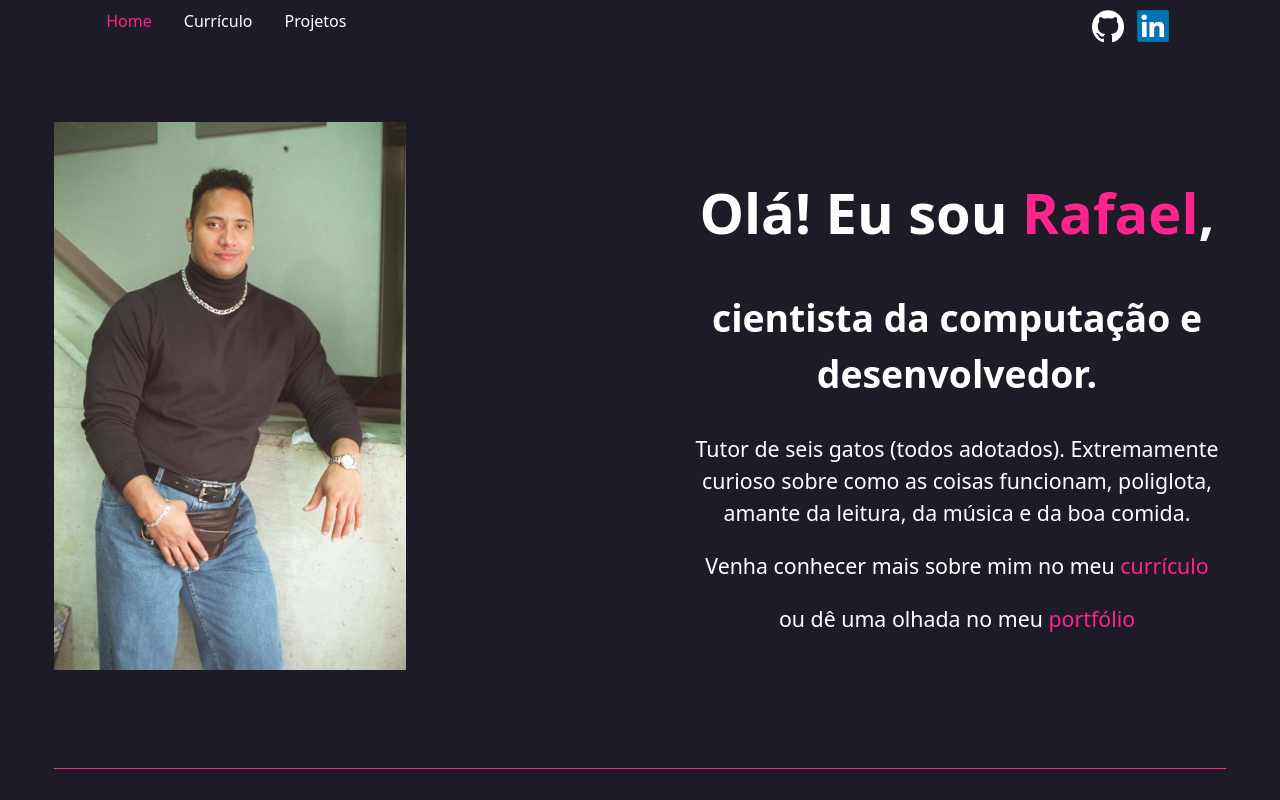
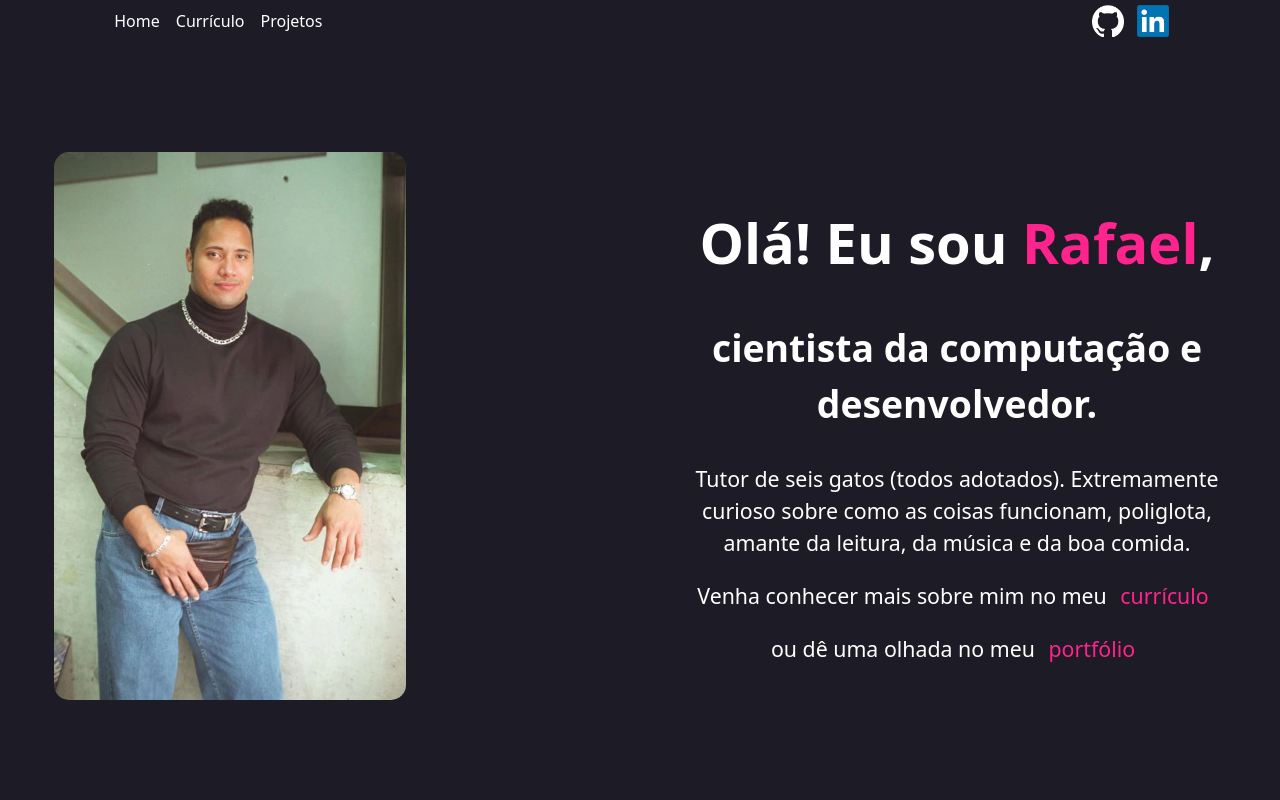
Before and after one commit to mrafaelr/mrafaelr.github.io, a React (Vite) app: page / in a window 1280 px wide. Shown: the top 800 px of the page. Built offline with nearby package versions, Linux system fonts and the light colour scheme.

Commit message:
Minor corrections to component hierarchy

```diff
--- a/src/About.css
+++ b/src/About.css
@@ -1,6 +1,7 @@
 #headshot {
     width: 30%;
     height: auto;
+    border-radius: 15px;
 }
 
 #about-content {
@@ -8,7 +9,8 @@
     flex-direction: row;
     align-items: center;
     justify-content: space-between;
-    height: 91vh;
+    padding-bottom: 20vh;
+    padding-top: 15vh;
 }
 
 #bio>h1 {
@@ -26,11 +28,21 @@
 
 #bio>p>a {
     color: #FF238E;
+    padding-top: 1vh;
+    padding-bottom: 1vh;
+    padding-left: 1vh;
+    padding-right: 1vh;
 }
 
 #bio>p>a:hover {
-    color: #FF238E;
-}
+    color: #ffffff;
+    background-color: #FF238E;
+    border-radius: 5px;
+    width: 100%;
+    padding-top: 1vh;
+    padding-bottom: 1vh;
+    padding-left: 1vh;
+    padding-right: 1vh;}
 
 #name {
     color: #FF238E;
--- a/src/About.jsx
+++ b/src/About.jsx
@@ -7,7 +7,7 @@ function Bio() {
         <h1>Olá! Eu sou <span id="name">Rafael</span>,</h1>
         <h2>cientista da computação e desenvolvedor.</h2>
         <p>Tutor de seis gatos (todos adotados). Extremamente curioso sobre como as coisas funcionam, poliglota, amante da leitura, da música e da boa comida.</p>
-        <p>Venha conhecer mais sobre mim no meu <a href="">currículo</a></p>
+        <p>Venha conhecer mais sobre mim no meu <a href="#resume">currículo</a></p>
         <p>ou dê uma olhada no meu <a href="">portfólio</a></p>
       </div>
     );
--- a/src/App.css
+++ b/src/App.css
@@ -10,6 +10,7 @@
   height: 550px;
   border-radius: 100%;
   border: 1px solid white;
+  position: fixed;
   z-index: -1;
 }
 
@@ -17,7 +18,7 @@ body {
   background-color: #1D1B25;
   color: #ffffff;
   font-family: "Ubuntu", sans;
-  display: flex;
+  z-index: -2;
 }
 
 hr {
--- a/src/App.jsx
+++ b/src/App.jsx
@@ -3,7 +3,7 @@ import Nav from './Nav.jsx'
 import About from './About.jsx'
 import Resume from './Resume.jsx'
 
-/*
+
 function Decoration() {
   return(
     <>
@@ -11,16 +11,17 @@ function Decoration() {
     </>
   );
 }
-*/
+
 
 function App() {
     return (
     <div>
+      <Decoration />
       <Nav></Nav>
       <About></About>
-      <hr></hr>
+      <hr />
       <Resume></Resume>
-      <hr></hr>
+      <hr />
     </div>
     );
 }
--- a/src/Nav.css
+++ b/src/Nav.css
@@ -1,10 +1,13 @@
 header {
   position: fixed;
+  display: flex;
   top: 0px;
   left: 8.3vw;
   width: 83vw;
-  margin: 0;
+  margin-bottom: 0.5vh;
+  padding-top: 0.5vh;
   justify-content: space-between;
+  align-items: center;
   background-color: #1D1B25;
 }
 
@@ -13,6 +16,7 @@ nav {
   flex-direction: row;
   justify-content: space-between;
   align-items: center;
+  width: 100%;
 }
 
 nav>ul {
@@ -30,25 +34,41 @@ nav>ul>li {
   margin-top: 5px;
   margin-bottom: 5px;
   padding-left: 0px;
-  margin-right: 2.5vw;
   text-align: left;
  }
 
 nav>ul>li>a {
   color: #ffffff;
+  padding-top: 1vh;
+  padding-bottom: 1vh;
+  padding-left: 1vh;
+  padding-right: 1vh;
 }
 
 nav>ul>li>a:hover {
   color: #ffffff;
+  background-color: #FF238E;
+  border-radius: 5px;
+  width: 100%;
+  padding-top: 1vh;
+  padding-bottom: 1vh;
+  padding-left: 1vh;
+  padding-right: 1vh;
 }
 
 nav>ul>li>#active {
   color: #FF238E;
 }
 
+nav>ul>li>#active:hover {
+  color: #ffffff;
+  background-color: #FF238E;
+  border-radius: 5%;
+}
+
 .social-media-icon {
   width: 32px;
-  height: 32px;
+  height: auto;
   margin-left: 1vw;
 }
 
@@ -56,7 +76,6 @@ nav>ul>li>#active {
   display: flex;
   flex-direction: row;
   align-items: center;
-  margin-top: 10px;
 }
 
 #social-medial-links>a {
--- a/src/Nav.jsx
+++ b/src/Nav.jsx
@@ -5,8 +5,8 @@ export default function Nav() {
       <header>
         <nav>
           <ul id="nav">
-            <li><a href="" id="active">Home</a></li>
-            <li><a href="">Currículo</a></li>
+            <li><a href="bio" id="">Home</a></li>
+            <li><a href="#resume">Currículo</a></li>
             <li><a href="">Projetos</a></li>
           </ul>
           <div id="social-medial-links">
@@ -18,6 +18,7 @@ export default function Nav() {
             </a>
           </div>
         </nav>
+        <hr />
     </header>
     );
   }
--- a/src/Resume.css
+++ b/src/Resume.css
@@ -4,6 +4,7 @@
     justify-content: space-between;
     justify-items: left;
     align-items: center;
+    padding-bottom: 5vw;
 }
 
 .resume-column>h2 {
```
